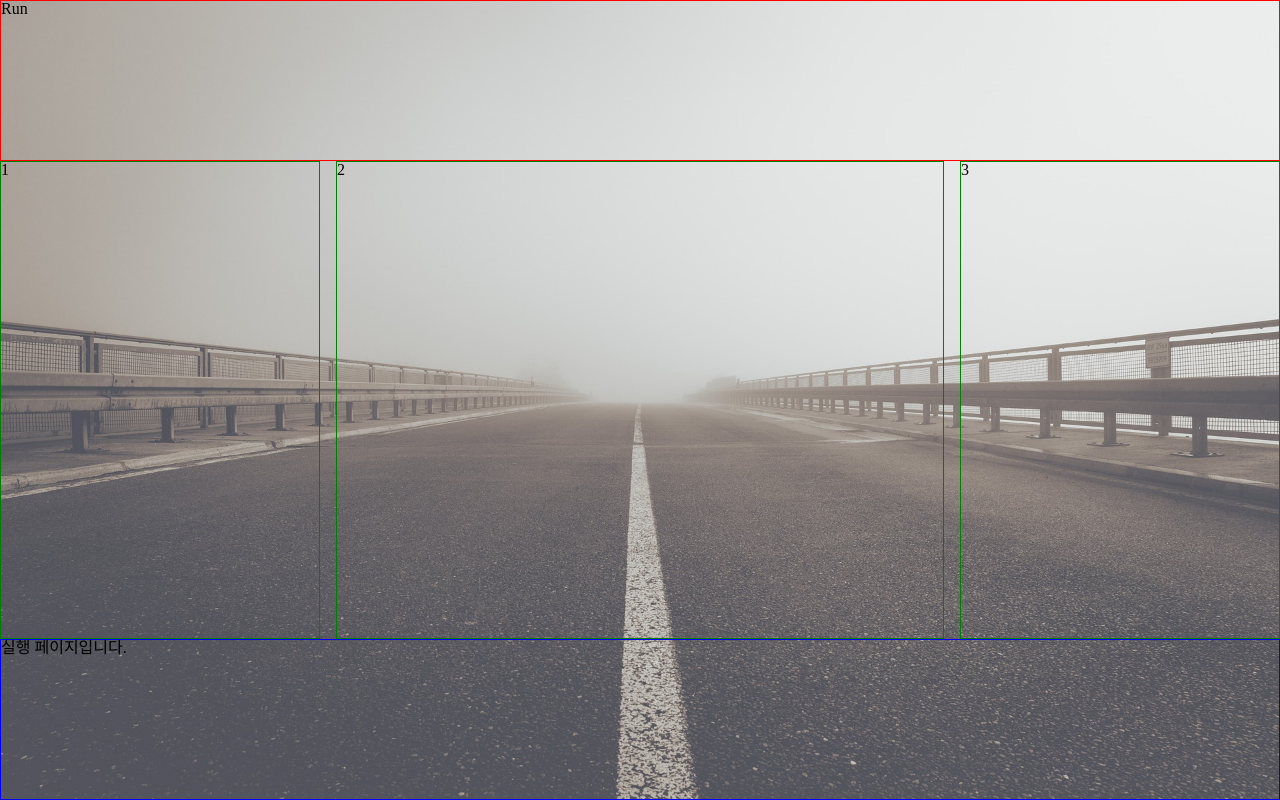
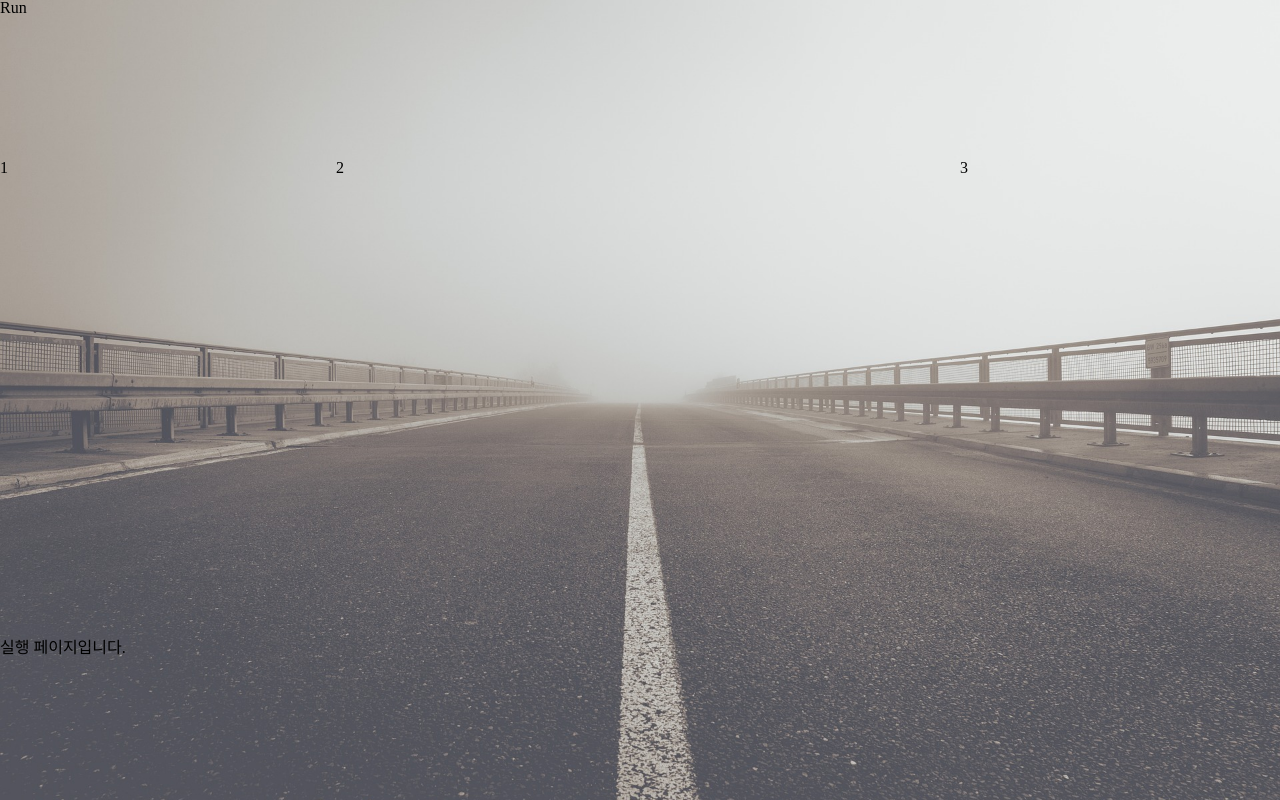
Before and after one commit to corock/river-styx, a React (Create React App) app: page /run in a window 1280 px wide. Built offline with nearby package versions, Linux system fonts and the light colour scheme.

Commit message:
Remove border style

```diff
--- a/src/pages/Run.js
+++ b/src/pages/Run.js
@@ -14,7 +14,6 @@ const Root = styled.div`
 const Header = styled.div`
   display: flex;
   flex: 0.2;
-  border: 1px solid red;
 `;
 
 const Content = styled.div`
@@ -32,11 +31,9 @@ const GridContainer = styled.div`
 const Footer = styled.div`
   display: flex;
   flex: 0.2;
-  border: 1px solid blue;
 `;
 
 const GridItem = styled.div`
-  border: 1px solid green;
 `;
 
 const Run = () => {
```
